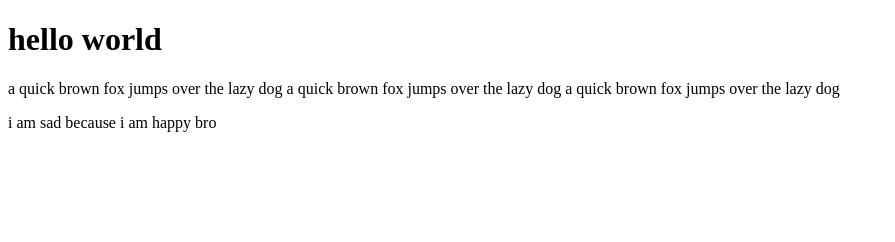
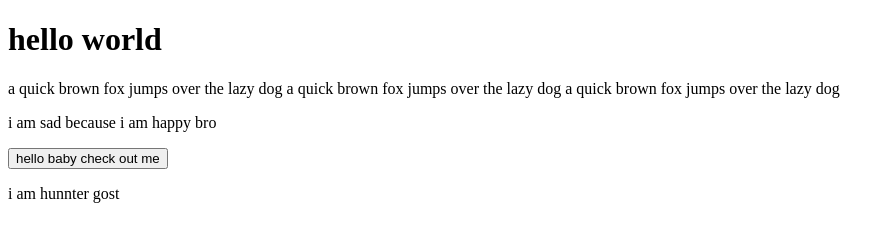
Before and after one commit to lolipop-coder1/my-site, a plain HTML site: page index.html in a window 1280 px wide. Shown: the whole page, without its empty margins (0-895 px from the left). Drawn offline with Linux system fonts and the light colour scheme.

Commit message:
third commit

```diff
--- a/index.html
+++ b/index.html
@@ -10,5 +10,8 @@
      <h1>hello world</h1>
      <p>a quick brown fox jumps over the  lazy dog a quick brown fox jumps over the lazy dog a quick brown fox jumps over the lazy dog</p>
      <p>i am sad because  i am happy bro</p>
+     <button>hello baby check out me </button>
+     <br>
+     <p>i am hunnter gost</p>
 </body>
 </html>
```
